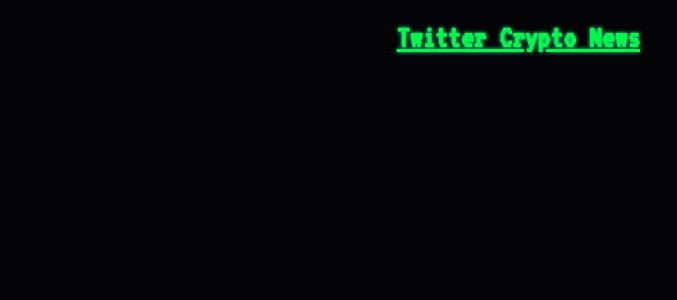
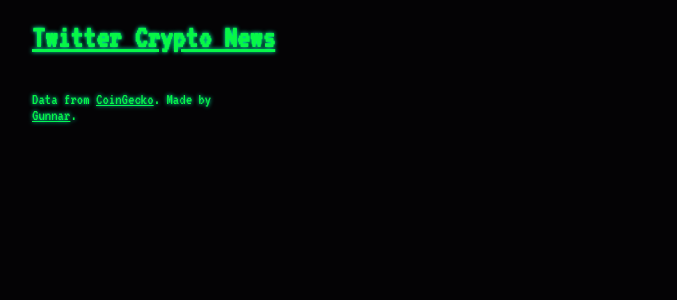
Before and after one commit to justgnnr/Twitter_Crypto_News, a Flask app: page / in a window 1280 px wide. Shown: the top 300 px of the page, without its empty margins (0-677 px from the left). Run offline with Flask 2, Linux system fonts and the light colour scheme; data that the repository does not hold is empty.

Commit message:
Styling still

```diff
--- a/main_app/get_data.py
+++ b/main_app/get_data.py
@@ -17,7 +17,7 @@ bp = Blueprint("get_data", __name__)
 def index():
     db = get_db()
     tweets = db.execute(
-        f"SELECT * from tweets WHERE topic LIKE 'crypto%' ORDER BY created_at LIMIT 10;"
+        f"SELECT * from tweets WHERE topic LIKE 'crypto%' ORDER BY created_at DESC LIMIT 10;"
     ).fetchall()
     coins = db.execute(
         "SELECT * FROM top_coins ORDER BY time_now LIMIT 10;"
@@ -34,7 +34,7 @@ def detail_view(name):
     if coin is None:
         abort(404)
     tweets = db.execute(
-        f"SELECT * from tweets Where topic LIKE '{name}%';"
+        f"SELECT * from tweets Where topic LIKE '{name}%' ORDER BY created_at DESC;"
     ).fetchall()
 
     return render_template("detail.html", name=name, coin=coin, tweets=tweets)
--- a/main_app/static/styles.css
+++ b/main_app/static/styles.css
@@ -1,4 +1,3 @@
-
 body {
   padding: 0;
   margin: 0;
@@ -21,13 +20,14 @@ a:hover {
 
 .main_container {
   display: grid;
-  grid-template-columns: 1fr 1fr;
+  grid-template-columns: 1fr 2fr;
+  grid-gap: 4em;
 }
 
 .grid_container {
   position: sticky;
   top: 1rem;
-  left: 3rem;
+  left: 2rem;
   align-self: start;
 
 }
@@ -35,14 +35,22 @@ a:hover {
 .crypto_grid {
   display: grid;
   grid-template-columns: 1fr 1fr;
+  grid-gap: 1em;
 }
 
 .twitter_feed {
   display: flex;
   flex-direction: column;
   justify-content: space-around;
+  max-width: 150px;
 }
 
 .crypto_detail {
 
 }
+
+
+@media screen
+  and (min-device-width: 1200px)
+  and (max-device-width: 1600px)  {
+}
--- a/main_app/templates/detail.html
+++ b/main_app/templates/detail.html
@@ -14,11 +14,9 @@
       <div class="grid_container">
 	      <div class="title"><a href="{{ url_for('get_data.index')}}"><h1>Twitter Crypto News</h1></a></div>
         <div class="crypto_detail">
-	  <div>
 	    <h1>{{ coin.name }}</h1>
             <p>{{ coin.price }}</p>
             <p>{{ coin.day_change }}</p>
-	  </div>
         </div>
       </div>
       <div class="twitter_feed">
--- a/main_app/templates/index.html
+++ b/main_app/templates/index.html
@@ -15,6 +15,7 @@
 	      <div class="title"><a href="{{ url_for('get_data.index')}}"><h1>Twitter Crypto News</h1></a></div>
         <div class="crypto_grid">
           {% include "crypto.html" %}
+	  <p>Data from <a href="https://www.coingecko.com/">CoinGecko</a>. Made by <a href="https://www.gunnarbachelor.com">Gunnar</a>.</p>
         </div>
       </div>
       <div class="twitter_feed">
```
Also changed, not shown: twitter_bot/main.py (+11 -5 lines), 3 other files.
